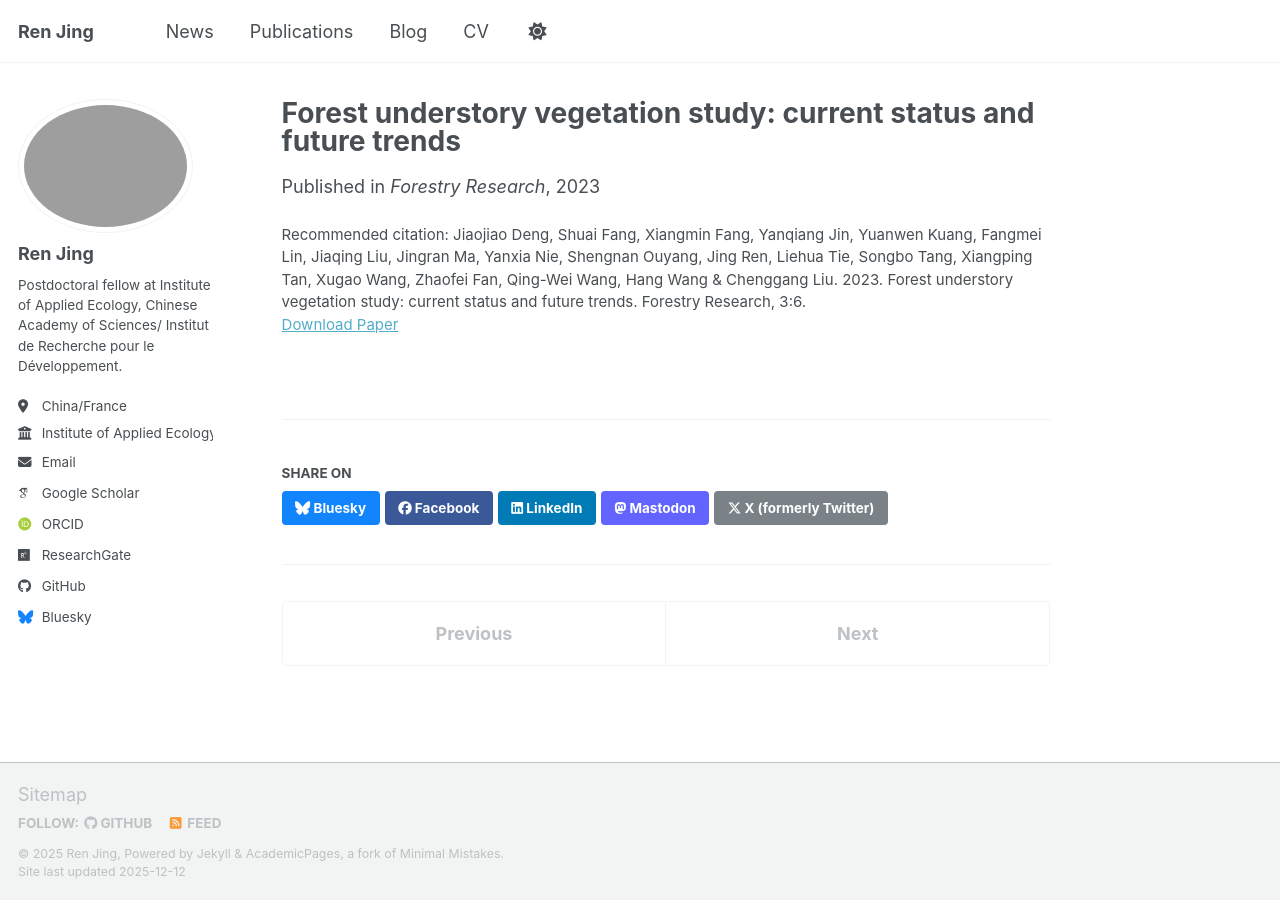
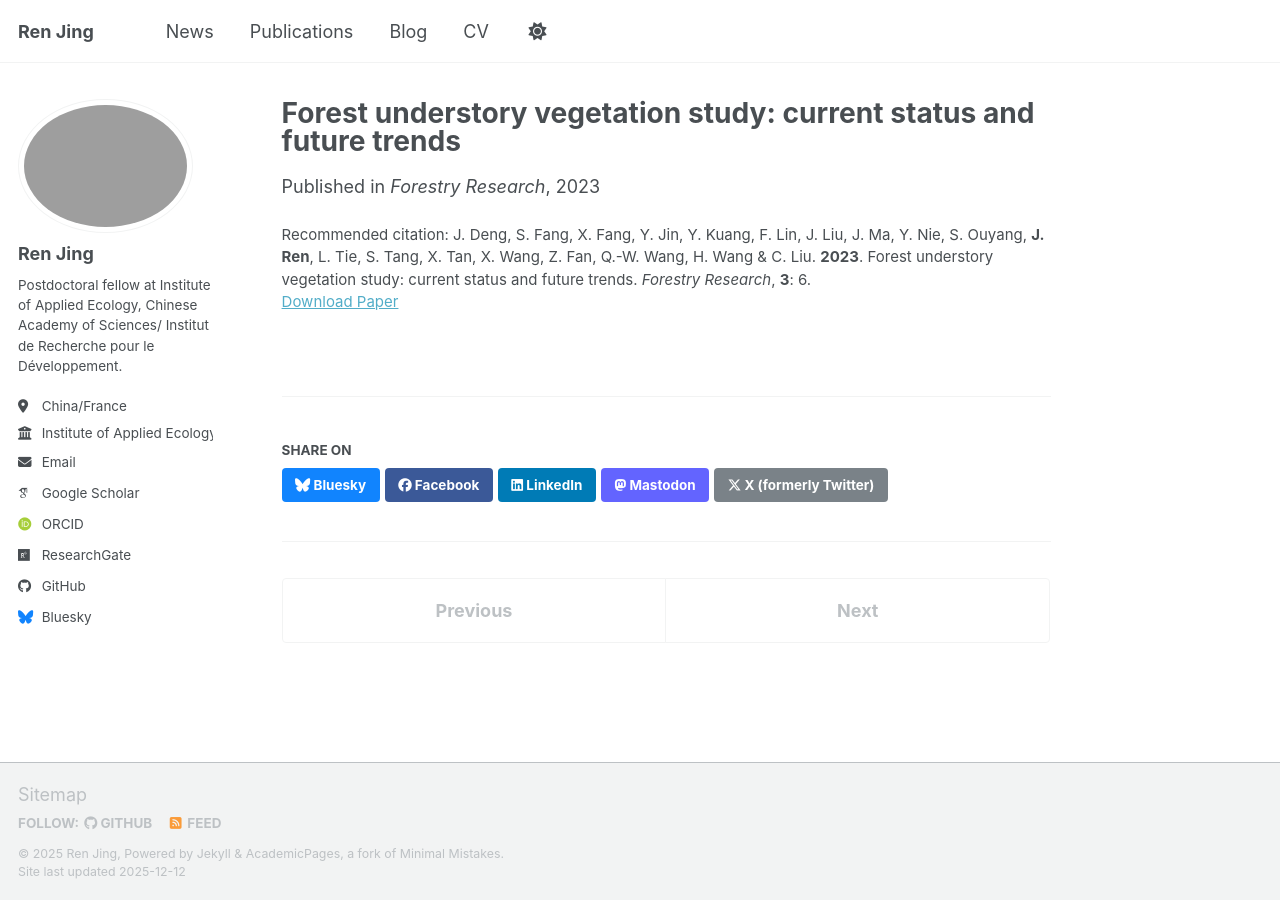
Before and after one commit to Renjing1009/Renjing1009.github.io, a Jekyll site: the page built from _publications/2023-06-01-forest-understory-vegetation-review.md, in a window 1280 px wide. Built offline with Jekyll 4.4.1, drawn with Linux system fonts in a browser that asks for light colours; some web fonts are replaced; a script bundle is joined from its source files by our own code; library files that are not in the unit come from our copies; part of the change alters nothing that is shown.

Commit message:
Update 2023-06-01-forest-understory-vegetation-review.md

```diff
--- a/_publications/2023-06-01-forest-understory-vegetation-review.md
+++ b/_publications/2023-06-01-forest-understory-vegetation-review.md
@@ -1,10 +1,11 @@
 ---
 title: "Forest understory vegetation study: current status and future trends"
 collection: publications
-permalink: /publication/2023-forest-understory-vegetation-review
+permalink: /publication/ren-2023-forest-understory-vegetation-review
 date: 2023-06-01
 venue: "Forestry Research"
-paperurl: /files/Deng_2023_ForestryResearch_understory_vegetation.pdf
 excerpt: "This review synthesizes research on forest understory vegetation, highlighting its roles in ecosystem functioning and outlining future research priorities under global change and forest management."
-citation: "Jiaojiao Deng, Shuai Fang, Xiangmin Fang, Yanqiang Jin, Yuanwen Kuang, Fangmei Lin, Jiaqing Liu, Jingran Ma, Yanxia Nie, Shengnan Ouyang, Jing Ren, Liehua Tie, Songbo Tang, Xiangping Tan, Xugao Wang, Zhaofei Fan, Qing-Wei Wang, Hang Wang & Chenggang Liu. 2023. Forest understory vegetation study: current status and future trends. Forestry Research, 3:6."
+authors: "Jiaojiao Deng, Shuai Fang, Xiangmin Fang, Yanqiang Jin, Yuanwen Kuang, Fangmei Lin, Jiaqing Liu, Jingran Ma, Yanxia Nie, Shengnan Ouyang, Jing Ren, Liehua Tie, Songbo Tang, Xiangping Tan, Xugao Wang, Zhaofei Fan, Qing-Wei Wang, Hang Wang, Chenggang Liu"
+paperurl: "/files/Deng_2023_ForestryResearch_understory_vegetation.pdf"
+citation: "J. Deng, S. Fang, X. Fang, Y. Jin, Y. Kuang, F. Lin, J. Liu, J. Ma, Y. Nie, S. Ouyang, <strong>J. Ren</strong>, L. Tie, S. Tang, X. Tan, X. Wang, Z. Fan, Q.-W. Wang, H. Wang & C. Liu. <strong>2023</strong>. Forest understory vegetation study: current status and future trends. <em>Forestry Research</em>, <strong>3</strong>: 6."
 ---
```
